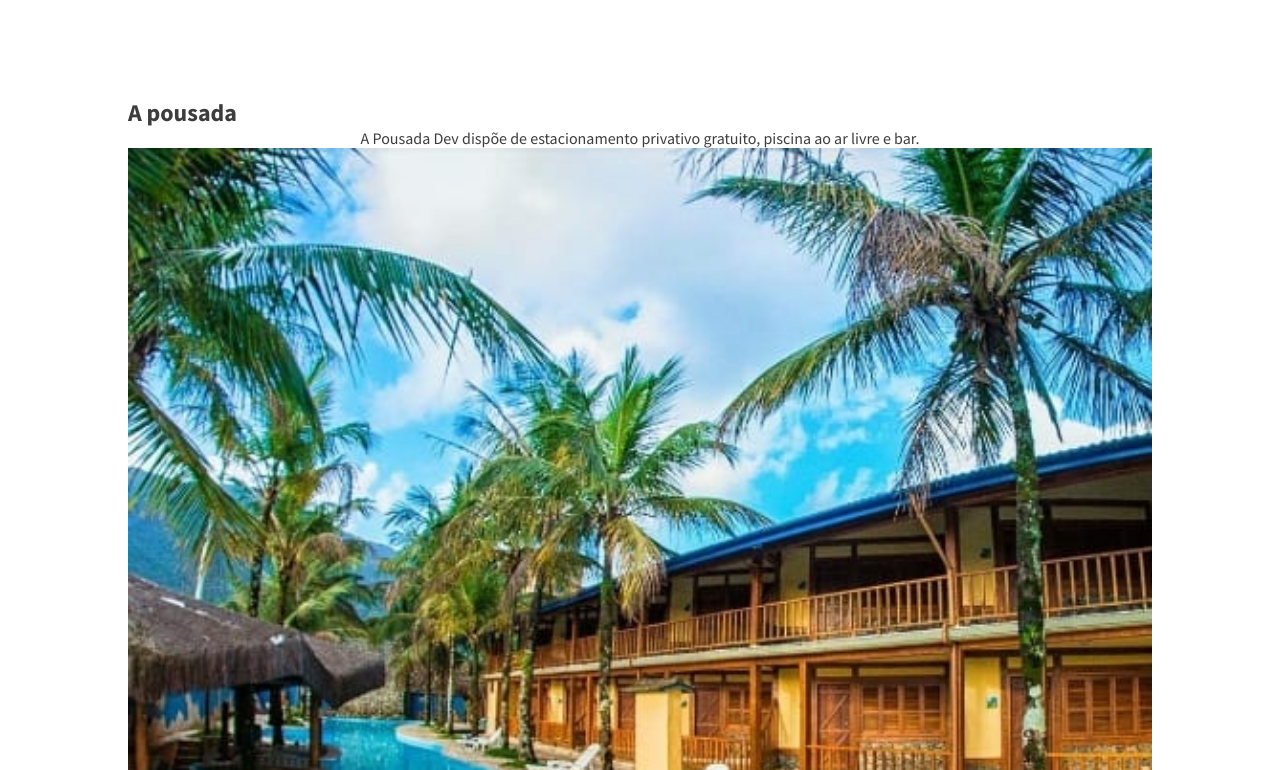
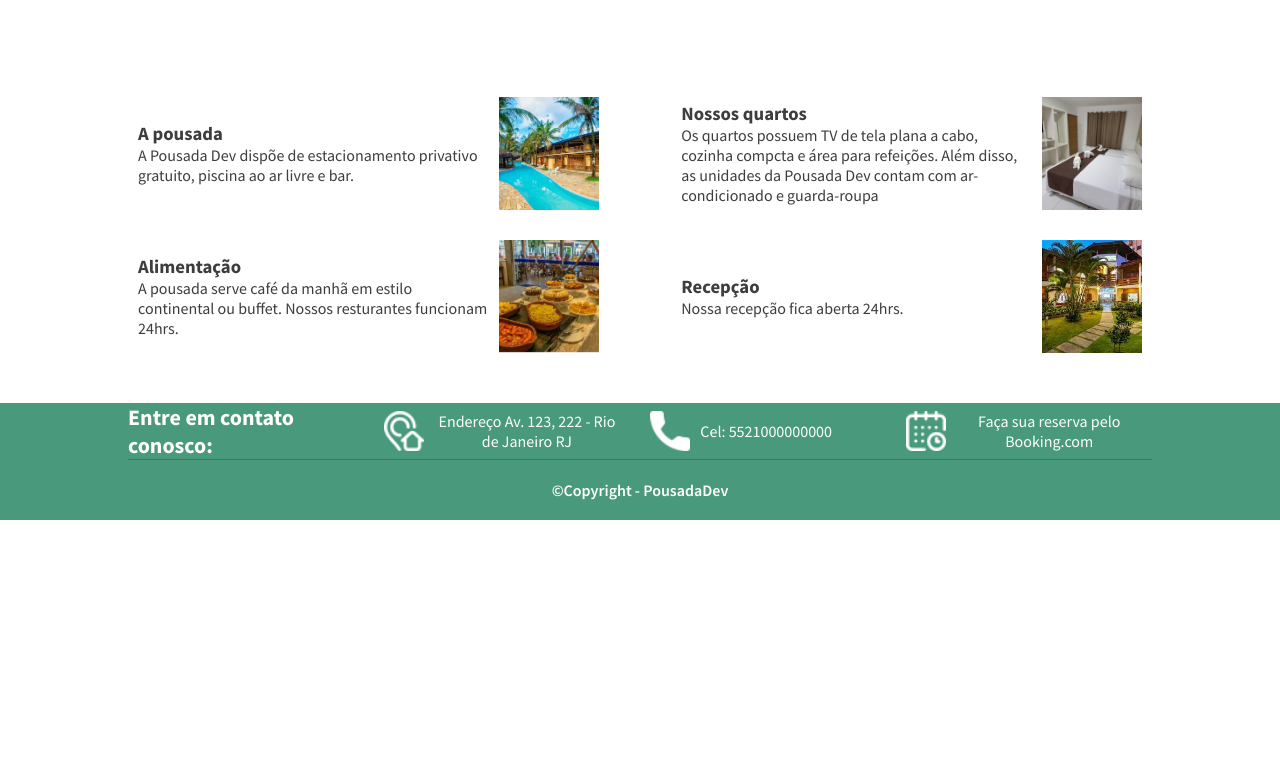
Before and after one commit to alveshenri/pousada-secreta, a plain HTML site: page index.html in a window 1280 px wide. Shown: the part 1870-2640 px from the top of the page. After the commit the page ends 2390 px from the top, so only its background shows below. Drawn offline with Linux system fonts and the light colour scheme.

Commit message:
Finalização de estilização da página

```diff
--- a/CSS/style.css
+++ b/CSS/style.css
@@ -128,3 +128,82 @@ body {
 img {
     width: 100%;
 }
+
+.descricoes {
+    display: flex;
+    flex-wrap: wrap;
+    justify-content: space-between;
+    padding-bottom: 50px;
+    gap: 30px;
+  }
+
+  .descricao-conteudo p {
+    text-align: left;
+
+  }
+  .descricao {
+    display: flex;
+    width: 45%;
+    margin: 0 10px;
+    align-items: center;
+    justify-content: space-between;
+
+  }
+
+  .descricao-conteudo {
+    flex: 1 1 auto;
+  }
+
+  .descricao-img {
+    width: 100px;
+    height: 113px;
+    object-fit: cover;
+    margin-left:10px;
+  }
+
+  .rodape {
+    background-color: #49997d;
+    color:#fff;
+  }
+
+  .rodape h4 {
+    font-size: 22px;
+  }
+
+  .rodape-container {
+    display: flex;
+    flex-wrap: wrap;
+    justify-content: space-between;
+  }
+
+  .rodape-info {
+    width: 23%;
+    display: flex;
+    align-items: center;
+  }
+
+  .rodape-link{
+    margin-right: 10px;
+    color: #fff;
+    text-decoration: none;
+  }
+
+  .rodape-icone {
+    width: 40px;
+    height: 40px;
+    margin-right: 10px;
+  }
+
+  .rodape-info a{
+    text-decoration: none;
+    color: #fff;
+  }
+
+  .rodape-copyright {
+    text-align: center;
+    padding: 20px;
+    border-top: 1px solid #3b7863;
+    color: #fff;
+    font-weight: 600;
+    width: 100%;
+  }
--- a/index.html
+++ b/index.html
@@ -71,28 +71,28 @@
         <div class="secao-tamanho-maximo descricoes">
             <div class="descricao">
                 <div class="descricao-conteudo">
-                    <h2>A pousada</h2>
+                    <h3>A pousada</h3>
                     <p>A Pousada Dev dispõe de estacionamento privativo gratuito, piscina ao ar livre e bar.</p>
                 </div>
                 <img class="descricao-img" src="assets/img1.jpg" alt="piscina">
             </div>
             <div class="descricao">
                 <div class="descricao-conteudo">
-                    <h2>Nossos quartos</h2>
+                    <h3>Nossos quartos</h3>
                     <p>Os quartos possuem TV de tela plana a cabo, cozinha compcta e área para refeições. Além disso, as unidades da Pousada Dev contam com ar-condicionado e guarda-roupa</p>
                 </div>
                     <img class="descricao-img" src="assets/img2.jpg" alt="quartos">
             </div>
             <div class="descricao">
                 <div class="descricao-conteudo">
-                    <h2>Alimentação</h2>
+                    <h3>Alimentação</h3>
                     <p>A pousada serve café da manhã em estilo continental ou buffet. Nossos resturantes funcionam 24hrs.</p>
                 </div>
                     <img class="descricao-img" src="assets/img3.jpg" alt="resturantes">
             </div>
             <div class="descricao">
                 <div class="descricao-conteudo">
-                    <h2>Recepção</h2>
+                    <h3>Recepção</h3>
                     <p>Nossa recepção fica aberta 24hrs.</p>
                 </div>
                 <img class="descricao-img" src="assets/img5.jpg" alt="recepção">
@@ -101,23 +101,27 @@
     </div>
     <!--End Conteudo-->
     <!--Rodapé-->
-    <div>
-        <div>
-            <div>
-                <h3>Entre em contato conosco:</h3>
+    <div class="rodape">
+        <div class="secao-tamanho-maximo rodape-container">
+            <div class="rodape-info">
+                <h4>Entre em contato conosco:</h4>
             </div>
-            <div>
-                <a href="https://goo.gl/maps/KxP4aZWSa54aW2VGA" target="_blank">Endereço Av.123,222 - Rio de Janeiro RJ</a>
-            </div>
-            <div>
+                <a class="rodape-info rodape-link" href="https://goo.gl/maps/KxP4aZWSa54aW2VGA" target="_blank">
+                <img class="rodape-icone" src="assets/icone/endereco.png" alt="icone endereço" title="icone Endereço">
+                <p>Endereço Av. 123, 222 - Rio de Janeiro RJ</p>
+                </a>
+            <div class="rodape-info">
+                <img class="rodape-icone" src="assets/icone/telefone.png" alt="icone telefone" title="Icone telefone">
                 <p>Cel: 5521000000000</p>
             </div>
-            <div>
-                <a href="https://www.booking.com" target="_blank">Faça sua reserva pelo Booking.com</a>
-            </div>
-        </div>
-        <div>
-            <p>&copy;Copyright - PousadaDev</p>
+
+                <a class="rodape-info rodape-link" href="https://www.booking.com/searchresults.pt-br.html?aid=375635;label=msn-wLZ0m4wRNI00wFHQAaaO3w-79920787059858%3Atikwd-79920803013016%3Aaud-808219487%3Aloc-20%3Aneo%3Amte%3Adec%3Aqsbooking;sid=9ca5cbe6c9db71b34b98c0738ea780f4;dest_id=-666610;dest_type=city&" target="_blank">
+                    <img class="rodape-icone" src="assets/icone/calendario.png" alt="icone calendário" title="Icone de calendário">
+                    <p>Faça sua reserva pelo Booking.com</p>
+                </a>
+                <div class="rodape-copyright">
+                    <p>&copy;Copyright - PousadaDev</p>
+                </div>
         </div>
     </div>
 </body>
```
